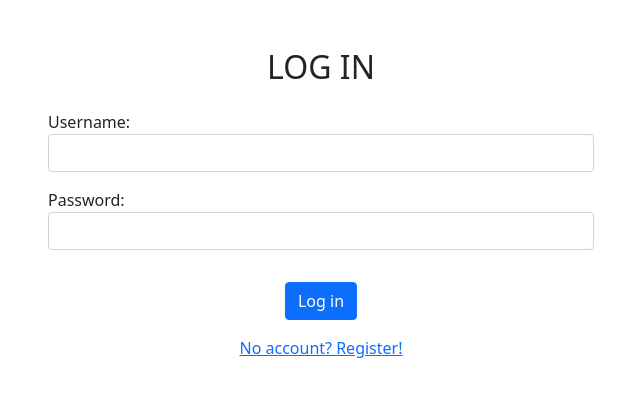
After one commit to henna-h/movie-rating-app, a Flask app: template templates/login.html in a window 1280 px wide. The commit adds this page. Shown: the top 397 px of the page, without its empty margins (319-959 px from the left). Run offline with Flask 2, Linux system fonts and the light colour scheme; the template is opened without the code that fills it, so the values that code supplies are empty.

Commit message:
bootstrap

```diff
--- a/templates/flashed_messages.html
+++ b/templates/flashed_messages.html
@@ -1,9 +1,11 @@
 {% with messages = get_flashed_messages() %}
    {% if messages %}
       {% for message in messages %}
-        <div>
-         {{ message }}
+      <div class="row">
+         <div class="col text-center">
+         <h3>{{ message }}</h3>
         </div>
+      </div>
       {% endfor %}
    {% endif %}
 {% endwith %}
--- a/templates/head.html
+++ b/templates/head.html
@@ -7,8 +7,15 @@
 
     <!-- Bootstrap CSS -->
     <link href="https://cdn.jsdelivr.net/npm/bootstrap@5.1.0/dist/css/bootstrap.min.css" rel="stylesheet" integrity="sha384-KyZXEAg3QhqLMpG8r+8fhAXLRk2vvoC2f3B09zVXn8CA5QIVfZOJ3BCsw2P0p/We" crossorigin="anonymous">
+
 </head>
 <body>
-    {% block body %}{% endblock %}
+    <div class="container">
+        <div class="row">
+            <div class="col">
+                {% block body %}{% endblock %}
+            </div>
+        </div>
+    </div>
 </body>
 </html>
--- a/templates/layout.html
+++ b/templates/layout.html
@@ -1,14 +1,25 @@
 {% extends "head.html" %}
     {% block body %}
+    <div class="row">
+        <div class="col-md-8 offset-md-2">
+            <h1 class="text-center">Movie Rating App</h1>
+        </div>
+    </div>
 
-        <h1>Movie Rating App</h1>
-
-        <span>
+    <div class="row">
+        <div class="col text-center">
             <a href="/">Home</a>
+        </div>
+        <div class="col">
             <a href= "{{ url_for('profile', username=session.username) }}">{{ session.username }}</a>
+        </div>
+        <div class="col text-center">
             <a href= "/add-movie">Add a Movie</a>
+        </div>
+        <div class="col text-center">
             <a href="/logout">Log Out</a>
-        </span>
+        </div>
+    </div>
 
         <hr>
         {% include "flashed_messages.html" %}
--- /dev/null
+++ b/templates/login.html
@@ -0,0 +1,36 @@
+{% extends "layout.html" %}
+    {% block body %}
+    <div class="row">
+        <div class="col text-center mt-5 mb-3">
+            <h2>LOG IN</h2>
+        </div>
+    </div>
+
+    {% include "flashed_messages.html" %}
+    <form action="/login" method="POST">
+        <div class="row justify-content-center">
+            <div class="col-6">
+                <p class="text-right">Username:
+                <input class="form-control" type="text" name="username"></p>
+            </div>
+        </div>
+
+        <div class="row justify-content-center">
+            <div class="col-6">
+                <p class="text-right">Password:
+                <input class="form-control" type="password" name="password"></p>
+            </div>
+        </div>
+        <div class="row justify-content-center">
+            <div class="col text-center mt-3">
+                <input class="btn btn-primary" type="submit" value="Log in">
+            </div>
+        </div>
+    </form>
+
+    <div class="row">
+        <div class="col text-center my-3">
+            <a href="/registration">No account? Register!</a>
+        </div>
+    </div>
+    {% endblock %}
```
Also changed, not shown: templates/add_movie_form.html (+19 -10 lines), templates/index.html (+1 -11 lines), templates/movie.html (+77 -10 lines), templates/movie_list.html (+6 -2 lines), templates/registration_form.html (+33 -10 lines).
